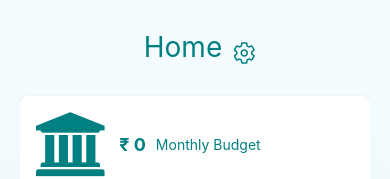
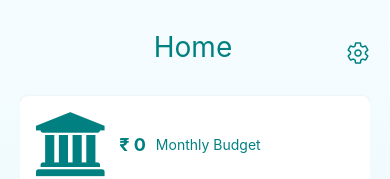
Before and after one commit to Frostdev7506/Runora, a React Native app: screen /Home in a window 390 px wide. Shown: the top 179 px of the page. Built offline with nearby package versions, Linux system fonts and the light colour scheme.

Commit message:
Update   Settings position in homepage

```diff
--- a/components/Home.jsx
+++ b/components/Home.jsx
@@ -127,7 +127,9 @@ const Home = () => {
 
   return (
     <LinearGradient colors={['#f5fcff', '#e0f7fa']} style={styles.container}>
-      <View style={{flexDirection: 'row'}}>
+      <View style={styles.headerStyles}>
+        <Animated.Text style={[styles.text, {opacity}]}></Animated.Text>
+
         <Animated.Text style={[styles.text, {opacity}]}>Home</Animated.Text>
         <TouchableOpacity style={styles.settingBtn} onPress={handleSettings}>
           <Ionicons name="settings-outline" size={24} color="#008080" />
@@ -258,6 +260,13 @@ const Home = () => {
 };
 
 const styles = StyleSheet.create({
+  headerStyles: {
+    width: '100%',
+    flexDirection: 'row',
+    alignItems: 'flex-end',
+    justifyContent: 'space-between',
+  },
+
   container: {
     flex: 1,
     justifyContent: 'flex-start',
```
